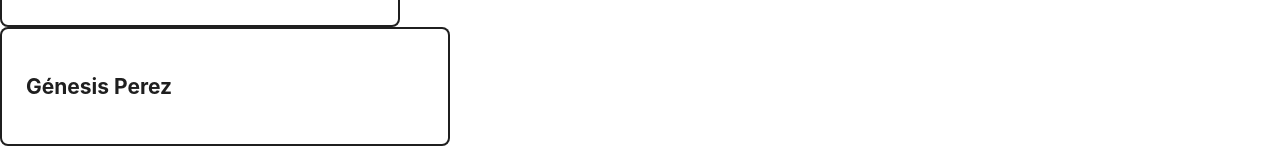
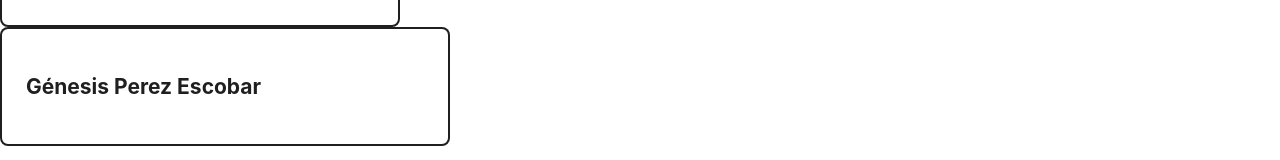
Before and after one commit to eamg1987/Autonoma4, a React (Create React App) app: page /contact in a window 1280 px wide. Shown: the part 413-573 px from the top of the page. Built offline with nearby package versions, Linux system fonts and the light colour scheme.

Commit message:
Update contact.jsx
agregar nombre

```diff
--- a/src/pages/contact.jsx
+++ b/src/pages/contact.jsx
@@ -53,7 +53,7 @@ export const Contact = () => {
     >
       <Row>
         <Col>
-          <h2>Génesis Perez</h2>
+          <h2>Génesis Perez Escobar</h2>
         </Col>
       </Row>
     </Card>
```
